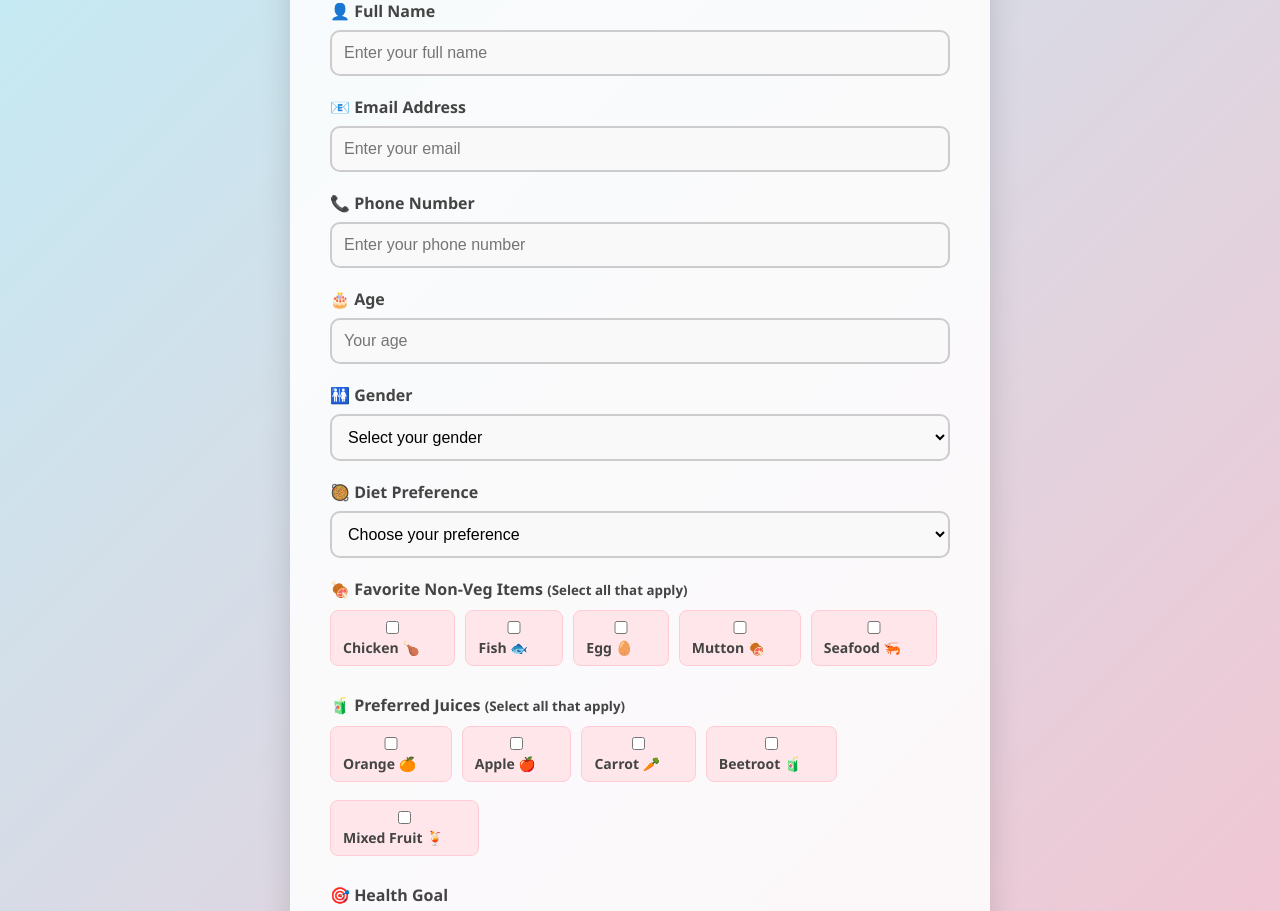
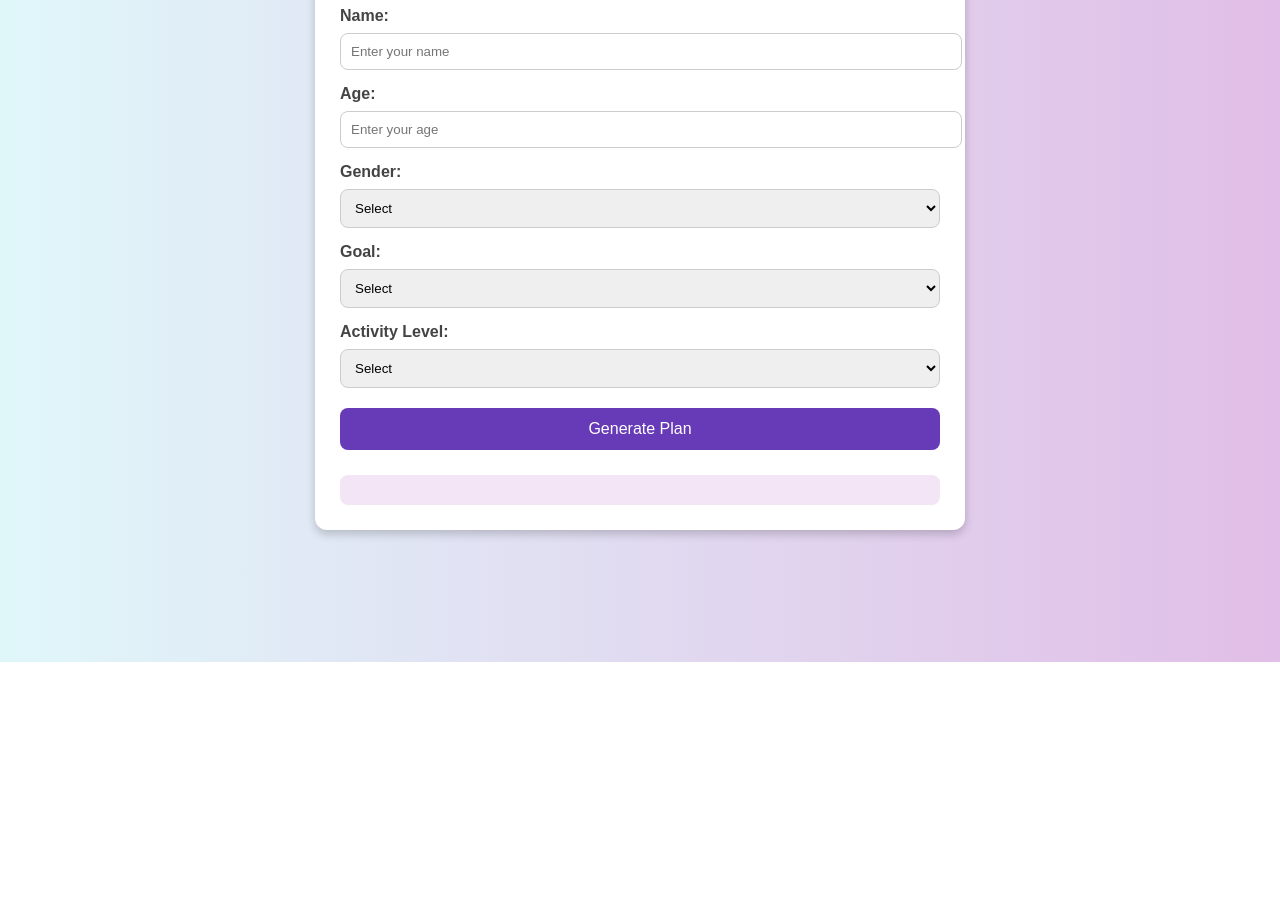
Before and after one commit to Doondy/Diet-Plan, a plain HTML site: page Index.html in a window 1280 px wide. Shown: the part 138-1049 px from the top of the page. After the commit the page ends 800 px from the top, so only its background shows below. Drawn offline with Linux system fonts and the light colour scheme.

Commit message:
second commit

```diff
--- a/Diet.css
+++ b/Diet.css
@@ -1,126 +1,65 @@
-* {
-  box-sizing: border-box;
+body {
+  font-family: Arial, sans-serif;
+  background: linear-gradient(to right, #e0f7fa, #e1bee7);
   margin: 0;
   padding: 0;
 }
 
-body {
-  background: linear-gradient(135deg, #c3ecf5, #f5c3d0);
-  font-family: 'Segoe UI', Tahoma, Geneva, Verdana, sans-serif;
-  color: #333;
-  padding: 40px 20px;
-}
-
-.form-wrapper {
-  max-width: 700px;
-  margin: auto;
-  background-color: #ffffffdd;
-  padding: 30px 40px;
-  border-radius: 15px;
-  box-shadow: 0 12px 30px rgba(0, 0, 0, 0.15);
+.container {
+  width: 90%;
+  max-width: 600px;
+  margin: 40px auto;
+  background: #fff;
+  padding: 25px;
+  border-radius: 12px;
+  box-shadow: 0 4px 10px rgba(0,0,0,0.2);
 }
 
 h1 {
   text-align: center;
-  color: #2c3e50;
-  margin-bottom: 30px;
-  font-size: 28px;
-}
-
-form {
-  display: flex;
-  flex-direction: column;
-}
-
-.form-group {
-  margin-bottom: 20px;
+  color: #333;
 }
 
 label {
   display: block;
-  margin-bottom: 8px;
+  margin-top: 15px;
   font-weight: bold;
   color: #444;
 }
 
-input,
-select,
-textarea {
+input, select {
   width: 100%;
-  padding: 12px;
-  border: 2px solid #ccc;
-  border-radius: 10px;
-  font-size: 16px;
-  background-color: #f9f9f9;
-  transition: border-color 0.3s, box-shadow 0.3s;
-}
-
-input:focus,
-select:focus,
-textarea:focus {
-  border-color: #ff6f91;
-  outline: none;
-  box-shadow: 0 0 5px rgba(255, 111, 145, 0.6);
-}
-
-textarea {
-  resize: vertical;
+  padding: 10px;
+  margin-top: 8px;
+  border: 1px solid #ccc;
+  border-radius: 8px;
 }
 
 button {
-  padding: 15px;
-  font-size: 18px;
-  font-weight: bold;
-  background: linear-gradient(90deg, #ff6f91, #ff9671);
+  width: 100%;
+  margin-top: 20px;
+  padding: 12px;
+  background: #673ab7;
+  color: #fff;
   border: none;
-  color: white;
-  border-radius: 12px;
+  border-radius: 8px;
+  font-size: 16px;
   cursor: pointer;
-  transition: background 0.3s;
+  transition: 0.3s;
 }
 
 button:hover {
-  background: linear-gradient(90deg, #ff9671, #ff6f91);
+  background: #512da8;
 }
 
-/* Checkbox group styling */
-.checkbox-group {
-  display: flex;
-  flex-wrap: wrap;
-  gap: 10px;
-  margin-top: 10px;
+.diet-plan {
+  margin-top: 25px;
+  padding: 15px;
+  background: #f3e5f5;
+  border-radius: 8px;
 }
 
-.checkbox-group label {
-  background-color: #ffe6ea;
-  border: 1px solid #ffccd5;
-  border-radius: 8px;
-  padding: 8px 12px;
-  font-size: 14px;
-  cursor: pointer;
-  user-select: none;
-  transition: all 0.3s;
+.diet-plan h2 {
+  margin-top: 0;
+  color: #333;
 }
-
-.checkbox-group input[type="checkbox"] {
-  margin-right: 6px;
-}
-
-.checkbox-group label:hover {
-  background-color: #ffccd5;
-}
-
-/* Responsive */
-@media (max-width: 600px) {
-  .form-wrapper {
-    padding: 20px;
-  }
-
-  h1 {
-    font-size: 24px;
-  }
-
-  button {
-    font-size: 16px;
-  }
-}
--- a/Index.html
+++ b/Index.html
@@ -1,93 +1,96 @@
 <!DOCTYPE html>
 <html lang="en">
 <head>
-  <meta charset="UTF-8" />
-  <meta name="viewport" content="width=device-width, initial-scale=1.0"/>
-  <title>Colorful Diet Plan Form</title>
-  <link rel="stylesheet" href="Diet.css" />
+  <meta charset="UTF-8">
+  <meta name="viewport" content="width=device-width, initial-scale=1.0">
+  <title>Diet Plan</title>
+  <link rel="stylesheet" href="Diet.css">
 </head>
 <body>
+  <div class="container">
+    <h1>Personalized Diet Plan</h1>
+    <form class="diet-form">
+      <label for="name">Name:</label>
+      <input type="text" id="name" placeholder="Enter your name" required>
 
-  <div class="form-wrapper">
-    <h1>🥗 Personalized Diet Plan Form</h1>
+      <label for="age">Age:</label>
+      <input type="number" id="age" placeholder="Enter your age" required>
 
-    <form action="#" method="post">
+      <label for="gender">Gender:</label>
+      <select id="gender" required>
+        <option value="">Select</option>
+        <option>Male</option>
+        <option>Female</option>
+        <option>Other</option>
+      </select>
 
-      <div class="form-group">
-        <label for="name">👤 Full Name</label>
-        <input type="text" id="name" name="name" placeholder="Enter your full name" required />
-      </div>
+      <label for="goal">Goal:</label>
+      <select id="goal" required>
+        <option value="">Select</option>
+        <option>Weight Loss</option>
+        <option>Muscle Gain</option>
+        <option>Maintain Weight</option>
+      </select>
 
-      <div class="form-group">
-        <label for="email">📧 Email Address</label>
-        <input type="email" id="email" name="email" placeholder="Enter your email" required />
-      </div>
+      <label for="activity">Activity Level:</label>
+      <select id="activity" required>
+        <option value="">Select</option>
+        <option>Sedentary</option>
+        <option>Moderately Active</option>
+        <option>Highly Active</option>
+      </select>
 
-      <div class="form-group">
-        <label for="phone">📞 Phone Number</label>
-        <input type="tel" id="phone" name="phone" placeholder="Enter your phone number" required />
-      </div>
+      <button type="submit">Generate Plan</button>
+    </form>
 
-      <div class="form-group">
-        <label for="age">🎂 Age</label>
-        <input type="number" id="age" name="age" min="1" max="120" placeholder="Your age" required />
-      </div>
-
-      <div class="form-group">
-        <label for="gender">🚻 Gender</label>
-        <select id="gender" name="gender" required>
-          <option value="" disabled selected>Select your gender</option>
-          <option value="male">♂️ Male</option>
-          <option value="female">♀️ Female</option>
-          <option value="other">⚧ Other</option>
-        </select>
-      </div>
-
-      <div class="form-group">
-        <label for="diet">🥘 Diet Preference</label>
-        <select id="diet" name="diet" required>
-          <option value="" disabled selected>Choose your preference</option>
-          <option value="vegetarian">Vegetarian 🌱</option>
-          <option value="vegan">Vegan 🌿</option>
-          <option value="keto">Keto 🥩</option>
-          <option value="paleo">Paleo 🍖</option>
-          <option value="mediterranean">Mediterranean 🍅</option>
-          <option value="nonveg">Non-Vegetarian 🍗</option>
-          <option value="mixed">Mixed Diet 🍽️</option>
-          <option value="no_pref">No Preference 😋</option>
-        </select>
-      </div>
-
-      <div class="form-group">
-        <label>🍖 Favorite Non-Veg Items <small>(Select all that apply)</small></label>
-        <div class="checkbox-group">
-          <label><input type="checkbox" name="nonveg_items" value="chicken"> Chicken 🍗</label>
-          <label><input type="checkbox" name="nonveg_items" value="fish"> Fish 🐟</label>
-          <label><input type="checkbox" name="nonveg_items" value="egg"> Egg 🥚</label>
-          <label><input type="checkbox" name="nonveg_items" value="mutton"> Mutton 🍖</label>
-          <label><input type="checkbox" name="nonveg_items" value="seafood"> Seafood 🦐</label>
-        </div>
-      </div>
-
-      <div class="form-group">
-        <label>🧃 Preferred Juices <small>(Select all that apply)</small></label>
-        <div class="checkbox-group">
-          <label><input type="checkbox" name="juices" value="orange"> Orange 🍊</label>
-          <label><input type="checkbox" name="juices" value="apple"> Apple 🍎</label>
-          <label><input type="checkbox" name="juices" value="carrot"> Carrot 🥕</label>
-          <label><input type="checkbox" name="juices" value="beetroot"> Beetroot 🧃</label>
-          <label><input type="checkbox" name="juices" value="mixed"> Mixed Fruit 🍹</label>
-        </div>
-      </div>
-
-      <div class="form-group">
-        <label for="goal">🎯 Health Goal</label>
-        <textarea id="goal" name="goal" rows="4" placeholder="E.g., Lose weight, build muscle, improve energy..." required></textarea>
-      </div>
-
-      <button type="submit">💪 Get My Diet Plan</button>
-    </form>
+    <div id="plan" class="diet-plan">
+      <!-- Generated diet plan will appear here -->
+    </div>
   </div>
 
+  <script>
+    const form = document.querySelector('.diet-form');
+    const planDiv = document.getElementById('plan');
+
+    form.addEventListener('submit', (e) => {
+      e.preventDefault();
+
+      const name = document.getElementById('name').value;
+      const goal = document.getElementById('goal').value;
+
+      let plan = "";
+
+      if (goal === "Weight Loss") {
+        plan = `
+          <h2>Diet Plan for ${name}</h2>
+          <ul>
+            <li>Breakfast: Oatmeal with fruits</li>
+            <li>Lunch: Grilled chicken + veggies</li>
+            <li>Snack: Nuts / Green tea</li>
+            <li>Dinner: Soup + salad</li>
+          </ul>`;
+      } else if (goal === "Muscle Gain") {
+        plan = `
+          <h2>Diet Plan for ${name}</h2>
+          <ul>
+            <li>Breakfast: Eggs + whole grain bread</li>
+            <li>Lunch: Brown rice + chicken/fish</li>
+            <li>Snack: Protein shake + banana</li>
+            <li>Dinner: Quinoa + paneer/tofu</li>
+          </ul>`;
+      } else {
+        plan = `
+          <h2>Diet Plan for ${name}</h2>
+          <ul>
+            <li>Balanced meals with proteins, carbs, and fats</li>
+            <li>Include fruits and vegetables</li>
+            <li>Stay hydrated (8–10 glasses of water)</li>
+            <li>Limit processed food</li>
+          </ul>`;
+      }
+
+      planDiv.innerHTML = plan;
+    });
+  </script>
 </body>
 </html>
```
